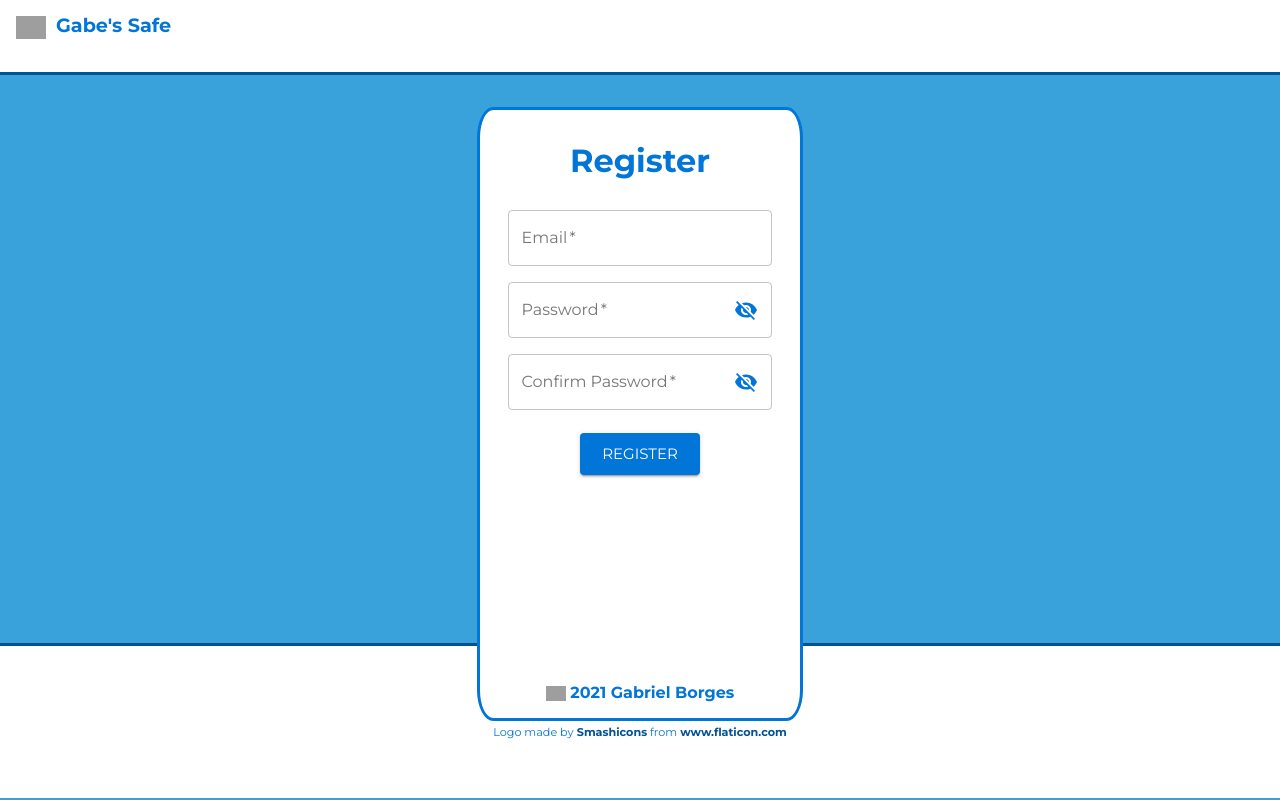
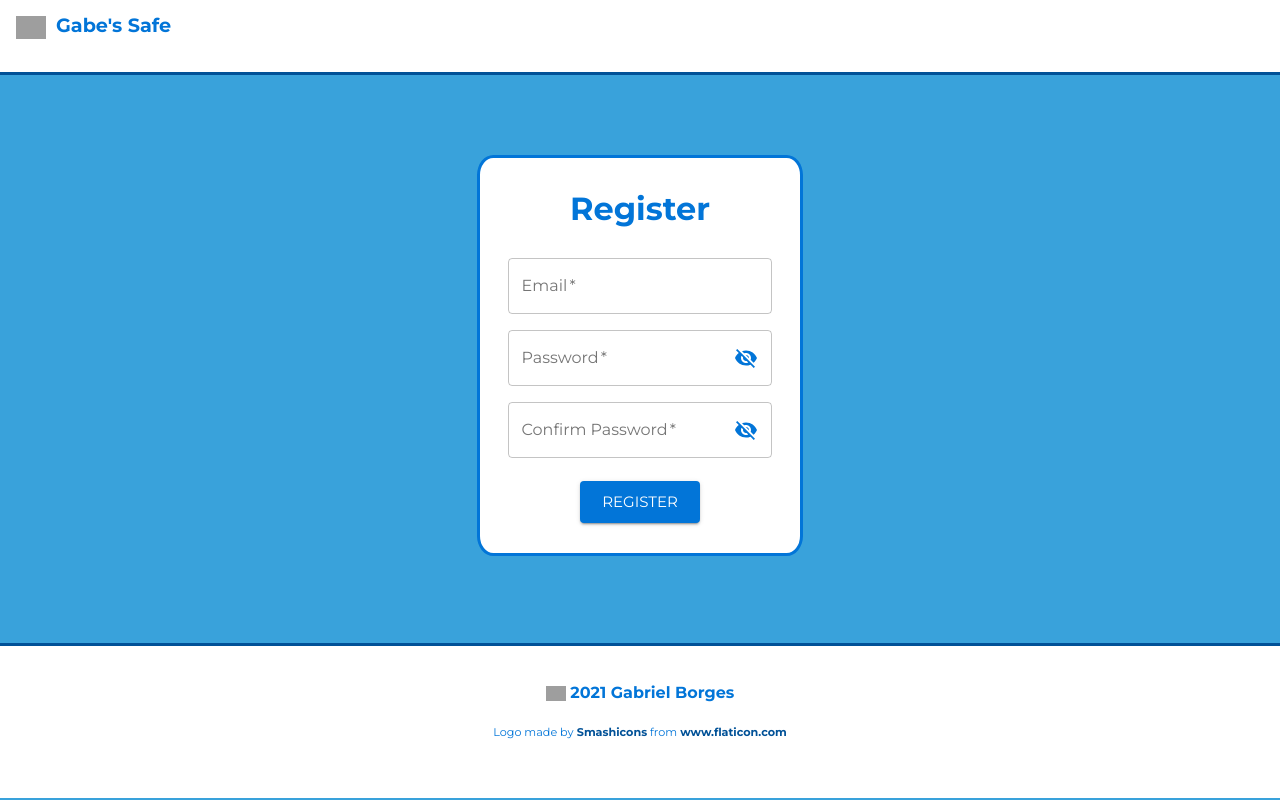
Before and after one commit to GabrielChavesBorges/gabesSafe, a React (Create React App) app in the folder client/: page /register in a window 1280 px wide. Built offline with nearby package versions, Linux system fonts and the light colour scheme; grey boxes are pictures that could not be loaded.

Commit message:
Fix login and register footer

```diff
--- a/client/src/components/forms/RegisterForm.jsx
+++ b/client/src/components/forms/RegisterForm.jsx
@@ -24,8 +24,7 @@ const useStyles = makeStyles((theme) => ({
       width: '25ch',
     },
     textAlign: 'center',
-    marginTop: '4vh',
-    marginBottom: '75px',
+    marginTop: '10vh',
     borderStyle: 'solid',
     borderColor: GabesTheme.palette.primary.main,
     borderWidth: 'medium',
@@ -33,10 +32,6 @@ const useStyles = makeStyles((theme) => ({
     backgroundColor: GabesTheme.palette.secondary.main,
     display: 'inline-block',
     padding: '10px 20px 30px',
-    height: '71vh',
-    [theme.breakpoints.down('sm')]: {
-      height: '91vh',
-    },
   },
   button: {
     marginTop: '15px',
--- a/client/src/components/pages/Login.jsx
+++ b/client/src/components/pages/Login.jsx
@@ -8,7 +8,7 @@ const useStyles = makeStyles((theme) => ({
     textAlign: 'center',
     height: '71vh',
     [theme.breakpoints.down('sm')]: {
-      height: '91vh',
+      height: '100vh',
     },
   },
 }));
--- a/client/src/components/pages/Register.jsx
+++ b/client/src/components/pages/Register.jsx
@@ -3,10 +3,13 @@ import PropTypes from 'prop-types';
 import { makeStyles } from '@material-ui/core/styles';
 import RegisterForm from '../forms/RegisterForm';
 
-const useStyles = makeStyles(() => ({
+const useStyles = makeStyles((theme) => ({
   root: {
     textAlign: 'center',
     height: '71vh',
+    [theme.breakpoints.down('sm')]: {
+      height: '120vh',
+    },
   },
 }));
 
```
Also changed, not shown: 11 other files (tests, documents, lock files or other folders).
